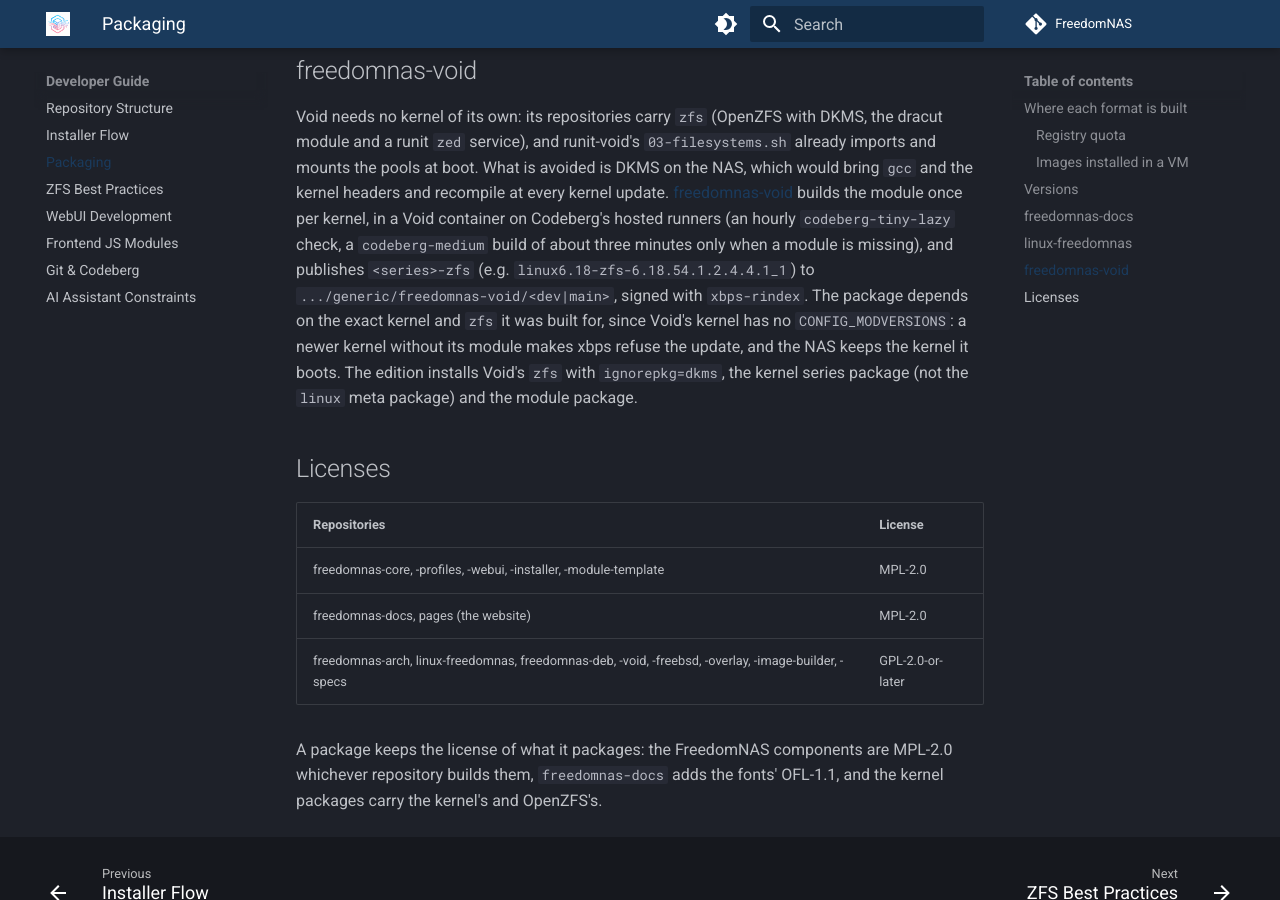
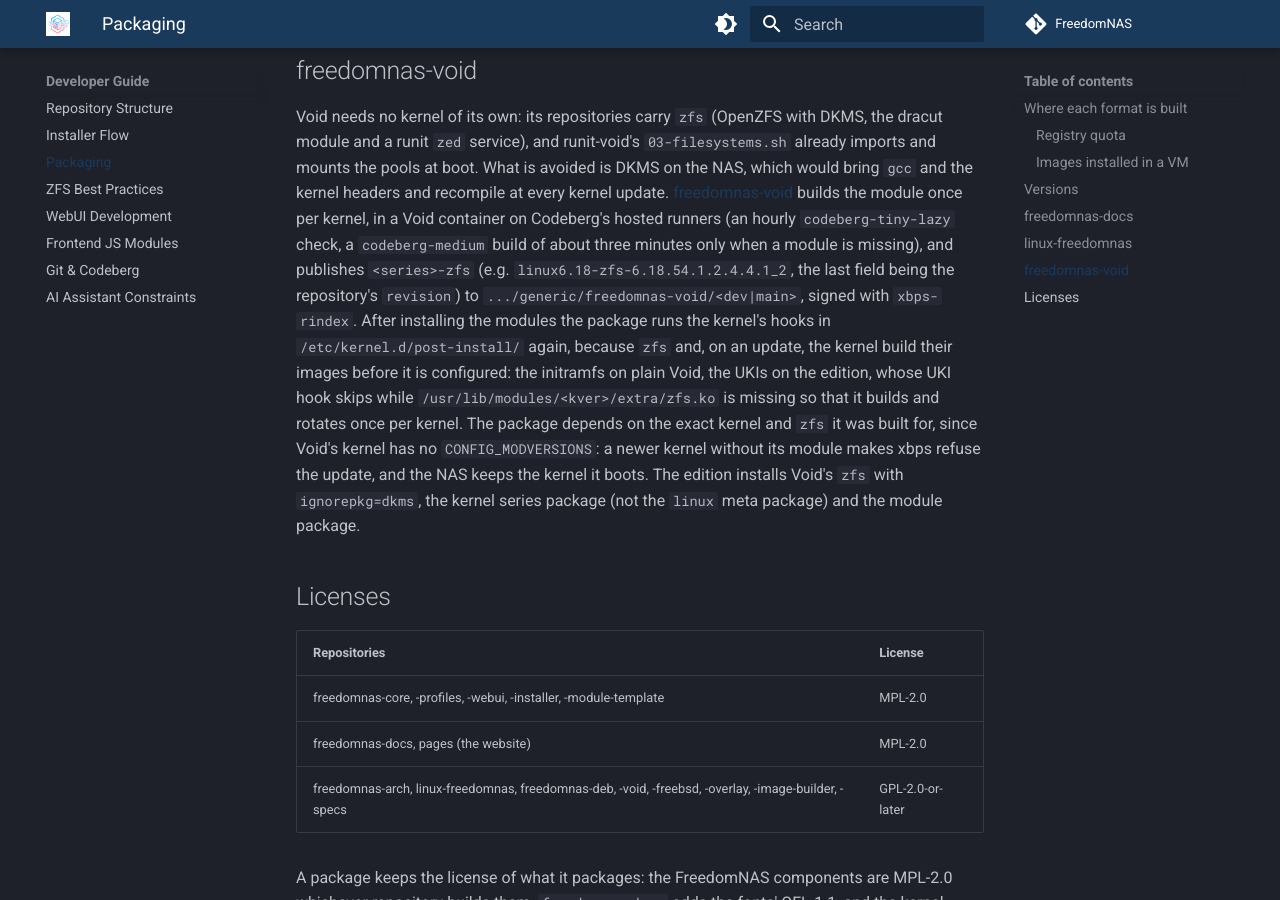
Before and after one commit to FreedomNAS/freedomnas-docs, an MkDocs documentation site: the page built from docs/developer/packaging.md, in a window 1280 px wide and 900 px high, scrolled down 4653 px. Built offline with MkDocs 1.6.1 and Material for MkDocs 9.7.7, drawn with Linux system fonts in a browser that asks for light colours.

Commit message:
Describe the Void module package's kernel hooks

```diff
--- a/docs/developer/packaging.md
+++ b/docs/developer/packaging.md
@@ -170,8 +170,15 @@ and recompile at every kernel update.
 module once per kernel, in a Void container on Codeberg's hosted runners
 (an hourly `codeberg-tiny-lazy` check, a `codeberg-medium` build of about
 three minutes only when a module is missing), and publishes
-`<series>-zfs` (e.g. `linux6.18-zfs-6.18.54.1.2.4.4.1_1`) to
-`.../generic/freedomnas-void/<dev|main>`, signed with `xbps-rindex`. The
+`<series>-zfs` (e.g. `linux6.18-zfs-6.18.54.1.2.4.4.1_2`, the last field
+being the repository's `revision`) to
+`.../generic/freedomnas-void/<dev|main>`, signed with `xbps-rindex`. After
+installing the modules the package runs the kernel's hooks in
+`/etc/kernel.d/post-install/` again, because `zfs` and, on an update, the
+kernel build their images before it is configured: the initramfs on plain
+Void, the UKIs on the edition, whose UKI hook skips while
+`/usr/lib/modules/<kver>/extra/zfs.ko` is missing so that it builds and
+rotates once per kernel. The
 package depends on the exact kernel and `zfs` it was built for, since Void's
 kernel has no `CONFIG_MODVERSIONS`: a newer kernel without its module makes
 xbps refuse the update, and the NAS keeps the kernel it boots. The edition
```
